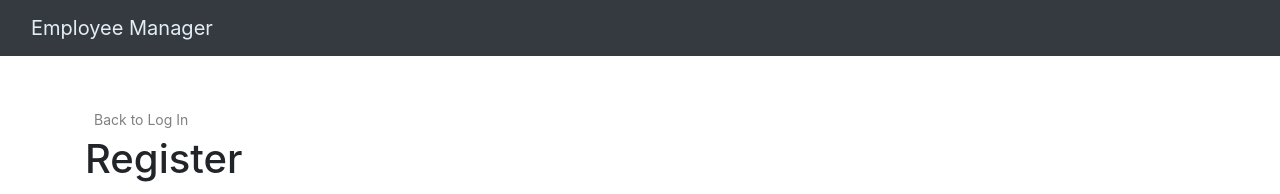
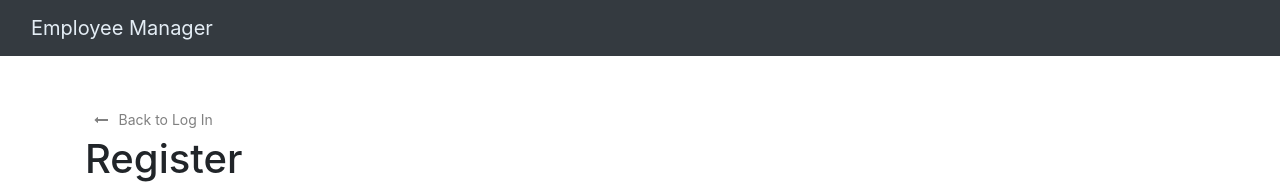
Before and after one commit to rafi99-bat/employeemanagerapp, an Angular app: page /register in a window 1280 px wide. Shown: the top 194 px of the page. Built offline with nearby package versions, Linux system fonts and the light colour scheme.

Commit message:
Handle 'Image not found in local storage' error

```diff
--- a/src/app/components/dashboard/dashboard.component.html
+++ b/src/app/components/dashboard/dashboard.component.html
@@ -12,9 +12,10 @@
       <div class="card h-100" [ngClass]="role === 'ROLE_ADMIN' ? 'employee-card-admin' : 'employee-card-user'">
         <div class="card-body row">
           <div class="col-6">
-            <a (click)="onOpenModal(employee, 'view')"><img
+            <a (click)="onOpenModal(employee, 'view')">
+              <img
                 [src]="employee?.imageUrl ? 'http://localhost:8080' + employee.imageUrl : 'https://i.postimg.cc/7h8KFcX5/default.jpg'"
-                alt="" class="img-fluid rounded-circle w-60">
+                (error)="onImageError($event)" alt="" class="img-fluid rounded-circle w-60">
             </a>
           </div>
           <div class="col-6 card-title align-self-center mb-0">
@@ -63,7 +64,7 @@
         <div class="modal-body">
           <img
             [src]="selectedEmployee.imageUrl ? 'http://localhost:8080' + selectedEmployee.imageUrl : 'https://i.postimg.cc/7h8KFcX5/default.jpg'"
-            class="img-fluid rounded-circle mb-3" alt="">
+            (error)="onImageError($event)" class="img-fluid rounded-circle mb-3" alt="">
           <p><strong>Job Title:</strong> {{selectedEmployee.jobTitle}}</p>
           <p><strong>Email:</strong> {{selectedEmployee.email}}</p>
           <p><strong>Phone:</strong> {{selectedEmployee.phone}}</p>
@@ -134,16 +135,16 @@
             <div *ngIf="modalMode === 'edit'" class="form-group">
               <label for="imageFile">Profile Image</label>
               <input type="file" class="form-control" (change)="onFileSelected($event)" accept="image/*">
-              <small class="text-muted">Only 300x300 images under 50KB allowed. File name should be valid and under 100 characters</small>
+              <small class="text-muted">Only 300x300 images under 50KB allowed. File name should be valid and under 100
+                characters</small>
               <div *ngIf="imageError" class="text-danger mt-1">{{ imageError }}</div>
             </div>
           </div>
           <div class="modal-footer">
             <button type="button" class="btn btn-secondary" data-bs-dismiss="modal">Cancel</button>
-            <button
-              [disabled]="!selectedEmployee.name || !selectedEmployee.email || !selectedEmployee.jobTitle || !selectedEmployee.phone || !selectedEmployee.religion?.name || imageError
-              || name.invalid || email.invalid || jobTitle.invalid || phone.invalid || religion.invalid"
-              type="submit" class="btn btn-dark">
+            <button [disabled]="!selectedEmployee.name || !selectedEmployee.email || !selectedEmployee.jobTitle || !selectedEmployee.phone || !selectedEmployee.religion?.name || imageError
+              || name.invalid || email.invalid || jobTitle.invalid || phone.invalid || religion.invalid" type="submit"
+              class="btn btn-dark">
               {{modalMode === 'add' ? 'Add' : 'Save Changes'}}
             </button>
           </div>
--- a/src/app/components/dashboard/dashboard.component.ts
+++ b/src/app/components/dashboard/dashboard.component.ts
@@ -200,6 +200,10 @@ export class DashboardComponent {
     }
   }
 
+  onImageError(event: Event) {
+    (event.target as HTMLImageElement).src = 'https://i.postimg.cc/7h8KFcX5/default.jpg';
+  }
+
   deleteEmployee(id: number) {
     if (this.role === 'ROLE_ADMIN') {
       this.empService.deleteEmployee(id).subscribe(() => this.loadEmployees());
--- a/src/app/components/register/register.component.html
+++ b/src/app/components/register/register.component.html
@@ -1,6 +1,6 @@
 <div class="register-container container mt-5">
   <form (ngSubmit)="register()">
-    <button type="button" class="btn btn-sm" routerLink="/login">Back to Log In</button>
+    <button type="button" class="btn btn-sm" routerLink="/login"><i class="fa fa-long-arrow-left" style="color: grey;">&nbsp;&nbsp;&nbsp;</i>Back to Log In</button>
     <div class="text mb-4">
       <h1>Register</h1>
     </div>
```
